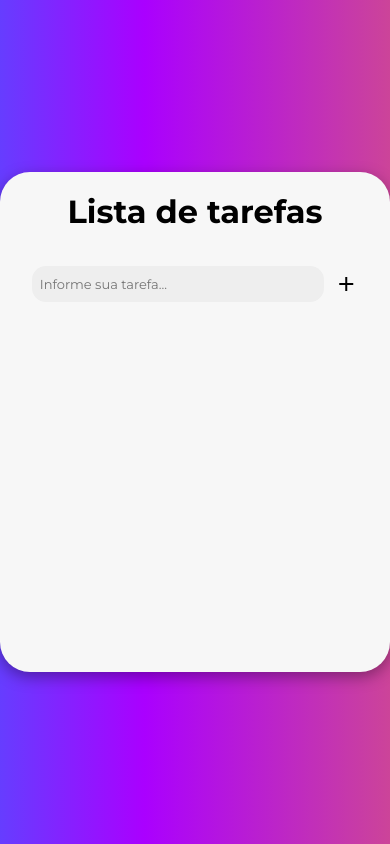
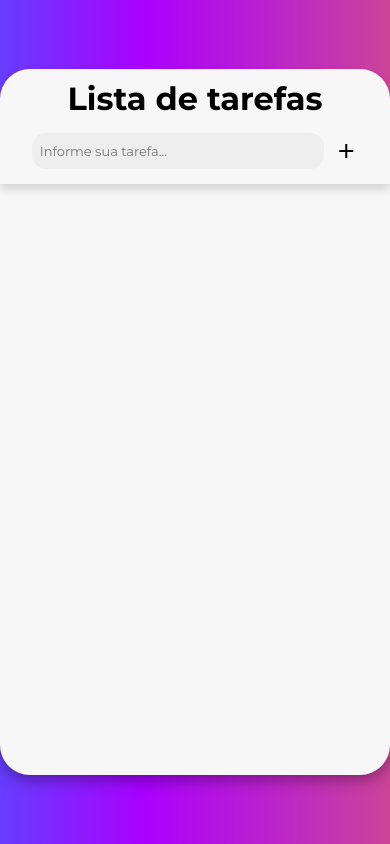
Before and after one commit to kwuraa/ADATECH---estudos, a plain HTML site: page Front-end dinamico/aula-03 - Task List/index.html in a window 390 px wide. Drawn offline with nearby package versions, Linux system fonts and the light colour scheme.

Commit message:
update (responsive)

```diff
--- a/Front-end dinamico/aula-03 - Task List/css/style.css
+++ b/Front-end dinamico/aula-03 - Task List/css/style.css
@@ -18,36 +18,48 @@ body {
 }
 
 ::-webkit-scrollbar {
-  width: 10px;
+  width: 0px;
   background-color: transparent;
 }
 
 .container {
   background-color: #f7f7f7;
-  border-radius: 30px;
+  border-radius: 0 0 30px 30px;
   box-shadow: 0 5px 15px rgba(0, 0, 0, 0.35);
   position: relative;
-  overflow: auto;
+  overflow: scroll;
   max-height: 870px;
   width: 500px;
   max-width: 100%;
   min-height: 500px;
   padding-bottom: 20px;
+  padding-top: 10px;
+  z-index: 1;
 }
 
-main #title {
+.container2 {
+  background-color: #f7f7f7;
+  box-shadow: 0 5px 10px rgba(0, 0, 0, 0.15);
+  width: 500px;
+  max-width: 100%;
+  border-radius: 30px 30px 0 0;
   text-align: center;
-  margin: 20px;
+  /* margin: 20px; */
   justify-content: center;
   cursor: default;
+  z-index: 2;
 }
 
-main .task-form {
+.container2 #title {
+  margin-top: 10px;
+}
+
+.container2 .task-form {
   display: flex;
   justify-content: center;
 }
 
-.container input.input-tasks {
+.container2 input.input-tasks {
   background-color: #eee;
   border: none;
   border-radius: 14px;
@@ -94,7 +106,7 @@ li .checkbox-list {
   right: 6.7%;
 }
 
-main .add-btn {
+.container2 .add-btn {
   background-color: #f7f7f7;
   border: none;
 
@@ -102,3 +114,16 @@ main .add-btn {
 
   cursor: pointer;
 }
+
+@media (max-width: 768px) {
+  .container {
+    max-width: 100%;
+    max-height: 50%;
+
+    min-height: 70%;
+  }
+
+  .remove-btn {
+    right: 4%;
+  }
+}
--- a/Front-end dinamico/aula-03 - Task List/index.html
+++ b/Front-end dinamico/aula-03 - Task List/index.html
@@ -13,10 +13,8 @@
   <body>
     <header></header>
 
-    <div class="container">
-      <main>
+    <div class="container2">
       <h1 id="title">Lista de tarefas</h1>
-
       <form class="task-form" id="todo-form">
         <input
           class="input-tasks"
@@ -33,7 +31,10 @@
           add
         </button>
       </form>
+    </div>
 
+    <div class="container">
+      <main>
         <section class="task-list">
           <ul id="todo-list"></ul>
         </section>
```
Lines whose indentation alone changed are shown as unchanged.
